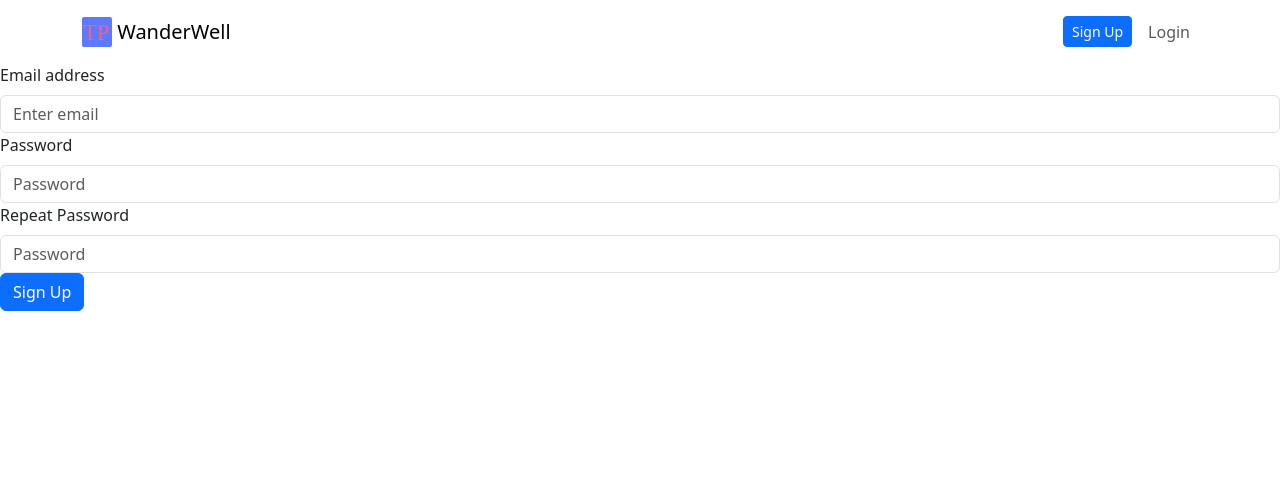
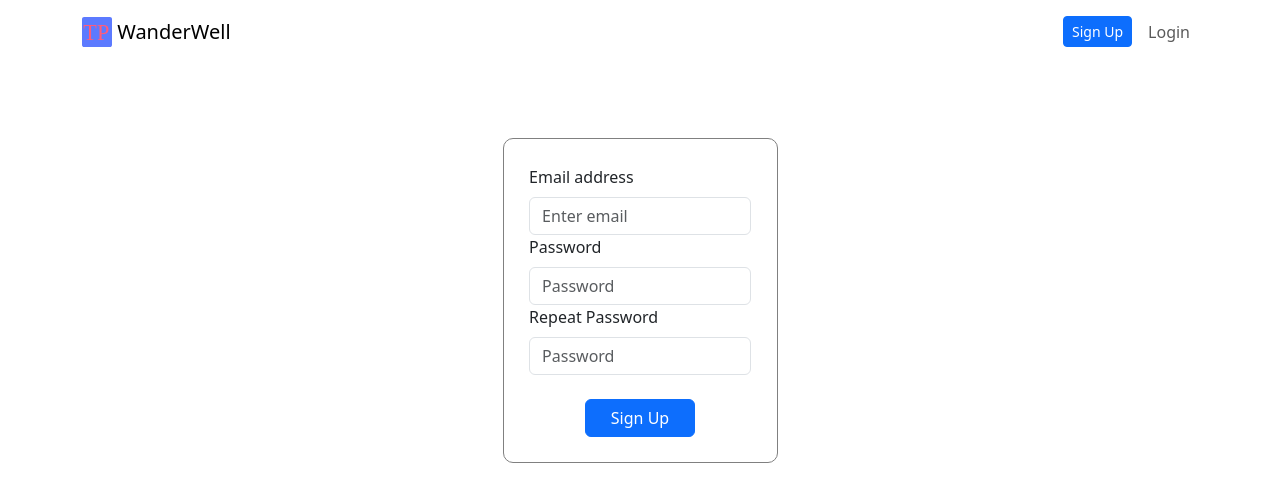
Before and after one commit to d95tan/tripplanner, a React (Vite) app: page /signup in a window 1280 px wide. Shown: the top 502 px of the page. Built offline with nearby package versions, Linux system fonts and the light colour scheme.

Commit message:
added styling

```diff
--- /dev/null
+++ b/src/App.css
@@ -0,0 +1,11 @@
+.credentials {
+    border: 1px solid grey;
+    border-radius: 10px;
+    padding: 2%;
+    margin-left: auto;
+    margin-right: auto;
+    margin-top: 75px;
+    display: flex;
+    flex-direction: column;
+    width: 275px
+}
--- a/src/App.jsx
+++ b/src/App.jsx
@@ -1,5 +1,6 @@
 // Bootstrap CSS
 import "bootstrap/dist/css/bootstrap.min.css";
+import "./App.css"
 
 import { Route, Routes } from "react-router-dom";
 
--- a/src/pages/LandingPage/LandingPage.jsx
+++ b/src/pages/LandingPage/LandingPage.jsx
@@ -3,7 +3,7 @@ import NavbarOut from "../../Components/NavbarOut"
 export default function LandingPage() {
     return <>
         <NavbarOut />
-        <h1>Welcome to TripPlanner</h1>
+        <h1 className="mr-auto">Welcome to WanderWell!</h1>
         <h3>Plan your next trip with us!</h3>
     </>
 }
--- a/src/pages/LoginPage/LoginPage.jsx
+++ b/src/pages/LoginPage/LoginPage.jsx
@@ -22,7 +22,7 @@ export default function Loginpage() {
         if (cred.email === "admin@admin" && cred.password === "password") {
             return navigate("/planning/");
         } else {
-            setError("Invalid username or password");
+            setError("Invalid username or password. Hint: admin@admin password");
         }
     };
 
@@ -30,8 +30,7 @@ export default function Loginpage() {
         <>
             <NavbarOut />
 
-            <Form onSubmit={handleSubmit}>
-                {error && <Alert variant="danger">{error}</Alert>}
+            <Form className="credentials" onSubmit={handleSubmit}>
                 <Form.Group controlId="formBasicEmail">
                     <Form.Label>Email address</Form.Label>
                     <Form.Control
@@ -41,7 +40,7 @@ export default function Loginpage() {
                         value={cred.email}
                         onChange={handleChange}
                         required
-                    />
+                        />
                 </Form.Group>
                 <Form.Group controlId="formBasicPassword">
                     <Form.Label>Password</Form.Label>
@@ -52,11 +51,13 @@ export default function Loginpage() {
                         value={cred.password}
                         onChange={handleChange}
                         required
-                    />
+                        />
                 </Form.Group>
+                <br/>
                 <Button variant="primary" type="submit">
                     Log in
                 </Button>
+                        {error && <><br /><Alert variant="danger">{error}</Alert></>}
             </Form>
 
             {/* <div>
--- a/src/pages/SignupPage/SignupPage.jsx
+++ b/src/pages/SignupPage/SignupPage.jsx
@@ -44,10 +44,11 @@ export default function SignupPage() {
         }
     }
 
+
     return <>
         <NavbarOut />
 
-        <Form onSubmit={handleSubmit}>
+        <Form className={"credentials"} onSubmit={handleSubmit} >
             <Form.Group controlId="formBasicEmail">
                 <Form.Label>Email address</Form.Label>
                 <Form.Control
@@ -83,7 +84,8 @@ export default function SignupPage() {
                 />
                 { match && <Alert variant="danger">{match}</Alert>}
             </Form.Group>
-            <Button variant="primary" type="submit">
+            <br/>
+            <Button variant="primary" type="submit" style={{marginLeft: "auto", marginRight:"auto",width: "50%"}}>
                 Sign Up
             </Button>
         </Form>
```
